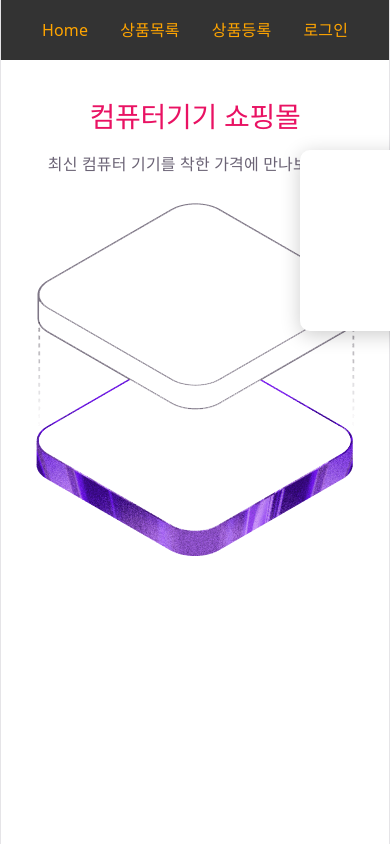
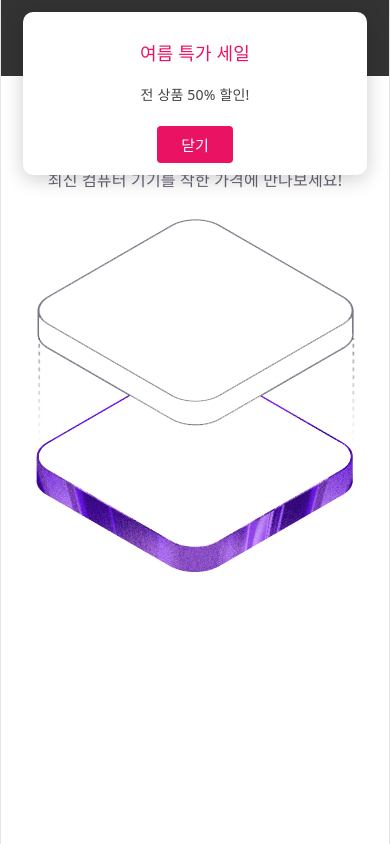
Before and after one commit to YoonYeoSun/shopping, a React (Vite) app: page / in a window 390 px wide. Built offline with nearby package versions, Linux system fonts and the light colour scheme.

Commit message:
반응형 스타일 구현

```diff
--- a/src/App.css
+++ b/src/App.css
@@ -375,3 +375,70 @@
   background-color: #f2f2f2;
   font-weight: bold;
 }
+
+@media (max-width: 768px) {
+  .notice-popup {
+    left: 50%;
+    top: 20px;
+    transform: translateX(-50%);
+  }
+
+  .header {
+    height: auto;
+  }
+
+  .header nav {
+    display: flex;
+    flex-wrap: wrap;
+    justify-content: center;
+    gap: 4px 12px;
+    padding: 8px 0;
+  }
+
+  .product-list,
+  .product-info,
+  .add-product,
+  .signin,
+  .signup, .signup {
+    width: 90%;
+  }
+
+  .product-list .card-container {
+    justify-content: center;
+  }
+
+  .product-details {
+    flex-direction: column;
+    align-items: center;
+  }
+}
+
+@media (max-width: 480px) {
+  .notice-popup {
+    top: 12px;
+    padding: 12px;
+  }
+
+  .notice-popup h3 {
+    font-size: 18px;
+  }
+
+  .notice-popup p {
+    font-size: 14px;
+  }
+
+  .search-area input{
+    max-width: 300px;
+    padding: 4px 8px;
+    font-size: 14px;
+  }
+  .product-info .product-buttons {
+    flex-direction: column;
+  }
+
+  .order-table th,
+  .order-table td {
+    padding: 8px;
+    font-size: 14px;
+  }
+}
```
